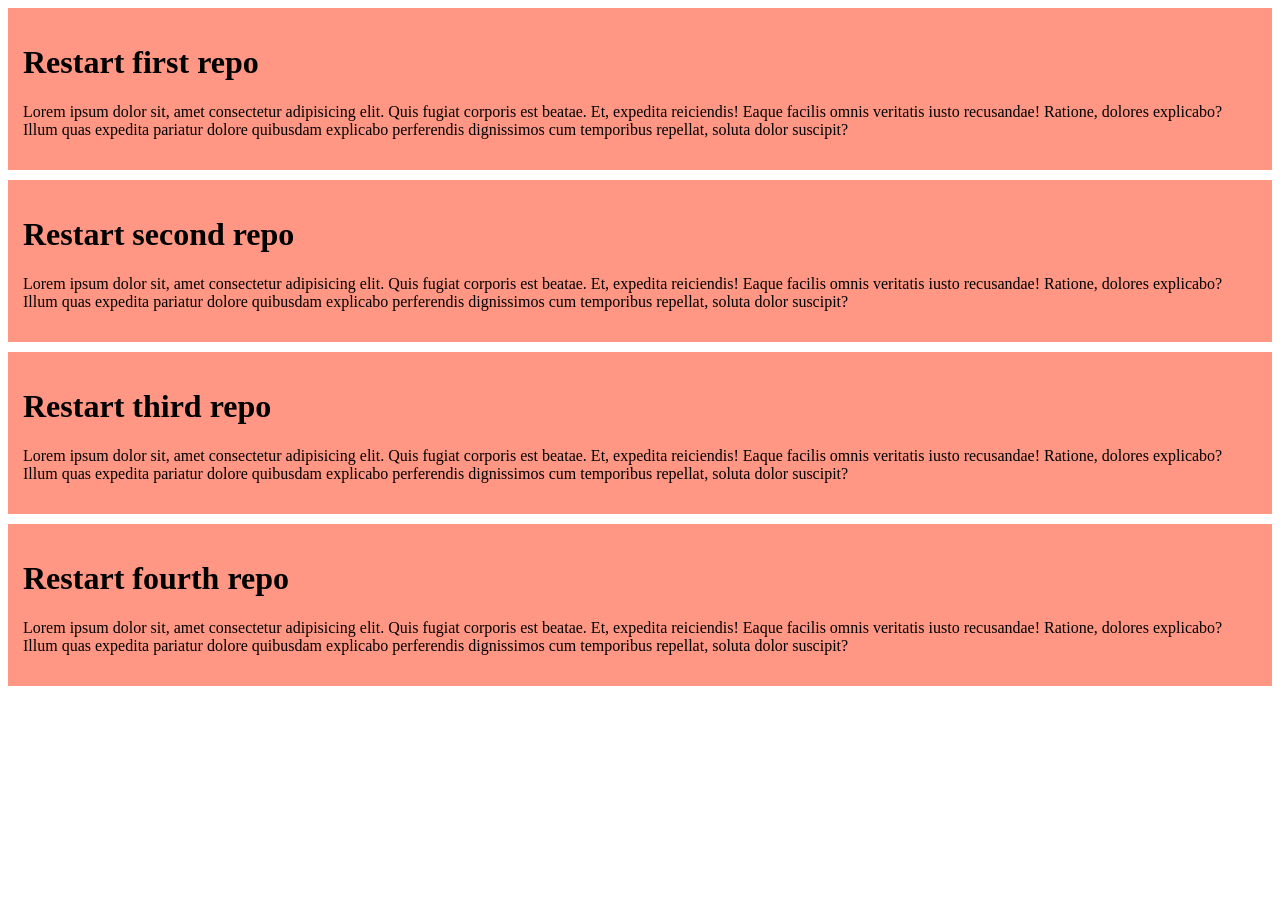
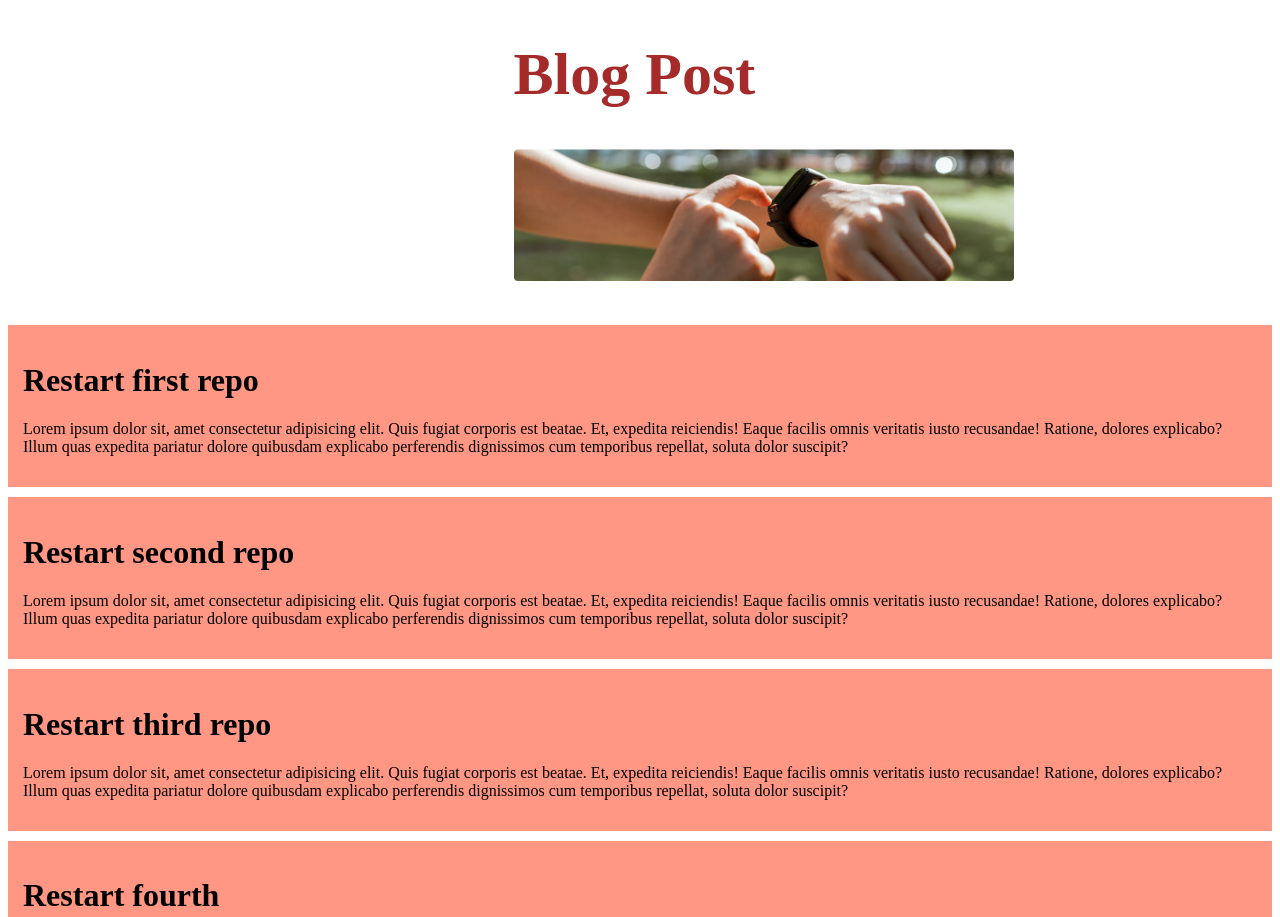
Before and after one commit to himelhere/module-3, a plain HTML site: page index.html in a window 1280 px wide. Shown: the top 917 px of the page. Before the commit the page ends 800 px from the top, so only its background shows below. Drawn offline with Linux system fonts and the light colour scheme.

Commit message:
header added

```diff
--- a/index.html
+++ b/index.html
@@ -8,6 +8,11 @@
     <link rel="stylesheet" href="styles/style.css">
 </head>
 <body>
+    <header>
+        <h1 id="blog-title">Blog Post</h1>
+        <img id="banner" src="images/watch.png" alt="">
+
+    </header>
     <div>
         <h1>Restart first repo</h1>
     <p>Lorem ipsum dolor sit, amet consectetur adipisicing elit. Quis fugiat corporis est beatae. Et, expedita reiciendis! Eaque facilis omnis veritatis iusto recusandae! Ratione, dolores explicabo? Illum quas expedita pariatur dolore quibusdam explicabo perferendis dignissimos cum temporibus repellat, soluta dolor suscipit?</p>
@@ -21,7 +26,7 @@
     <p>Lorem ipsum dolor sit, amet consectetur adipisicing elit. Quis fugiat corporis est beatae. Et, expedita reiciendis! Eaque facilis omnis veritatis iusto recusandae! Ratione, dolores explicabo? Illum quas expedita pariatur dolore quibusdam explicabo perferendis dignissimos cum temporibus repellat, soluta dolor suscipit?</p>
     </div>
     <div>
-        <h1>Restart fourth repo</h1>
+        <h1>Restart fourth</h1>
     <p>Lorem ipsum dolor sit, amet consectetur adipisicing elit. Quis fugiat corporis est beatae. Et, expedita reiciendis! Eaque facilis omnis veritatis iusto recusandae! Ratione, dolores explicabo? Illum quas expedita pariatur dolore quibusdam explicabo perferendis dignissimos cum temporibus repellat, soluta dolor suscipit?</p>
     </div>
 </body>
--- a/styles/style.css
+++ b/styles/style.css
@@ -4,3 +4,16 @@ div{
     background-color: rgba(255, 145, 125, 0.944);
 
 }
+header{
+    margin: 5vh 40%;
+}
+#blog-title{
+    color: brown;
+    font-size: 60px;
+    font-weight: bolder;
+}
+
+#banner{
+    width: 500px;
+
+}
```
Also changed, not shown: images/gradient1.png (added), images/gradient2.png (added), images/gradient3.png (added), images/person.png (added), images/sade.png (added), images/watch.png (added).
